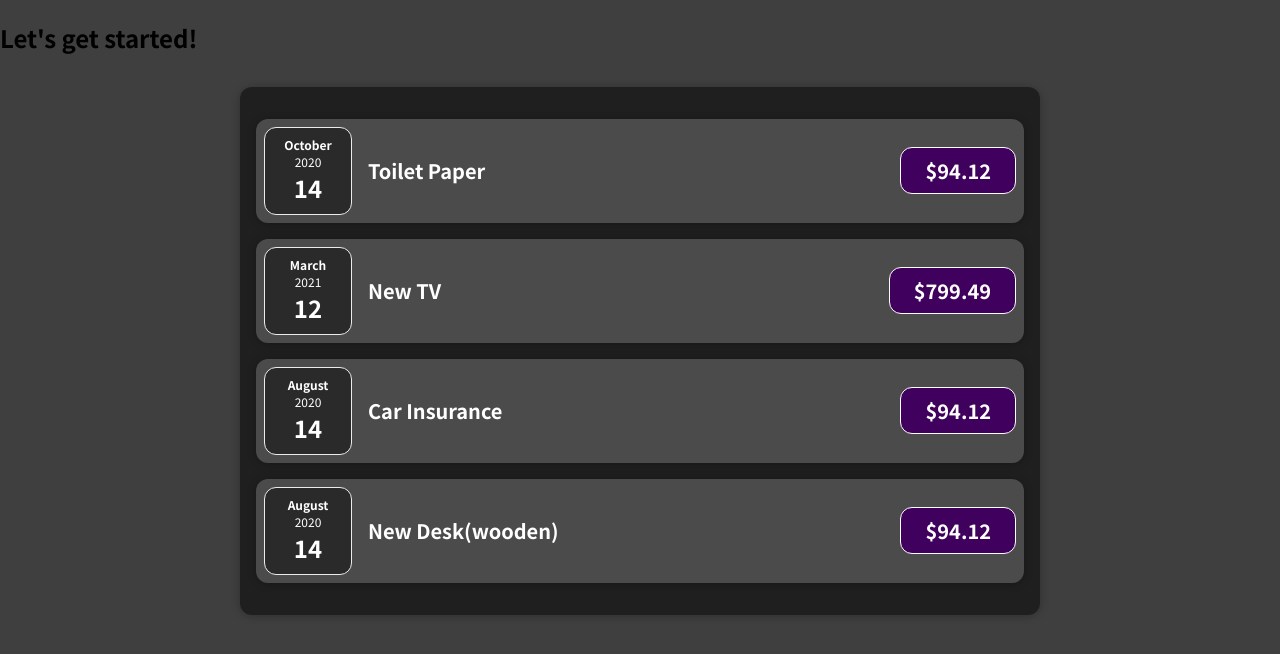
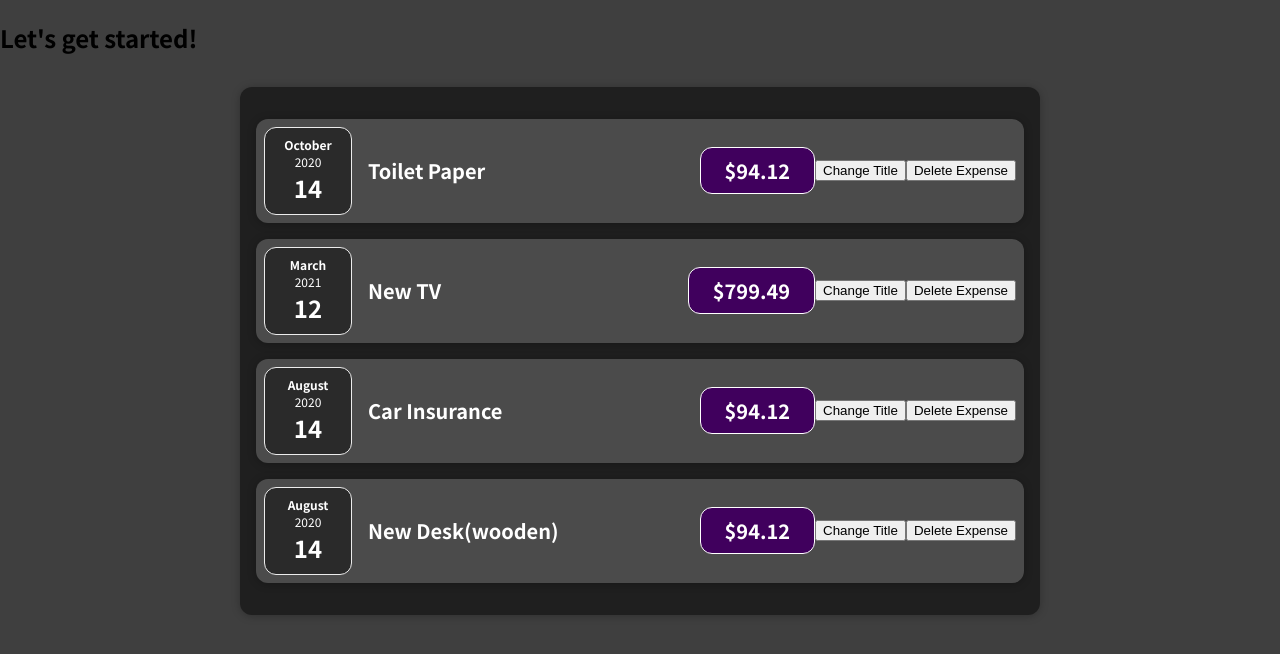
Before and after one commit to sahil194005/React-ExpenseTracker, a JavaScript app: page / in a window 1280 px wide. Shown: the top 654 px of the page. Built offline with nearby package versions, Linux system fonts and the light colour scheme.

Commit message:
added event listners

```diff
--- a/src/components/Expenses/ExpenseItem.js
+++ b/src/components/Expenses/ExpenseItem.js
@@ -2,6 +2,13 @@ import "./ExpenseItem.css";
 import ExpenseDate from "./ExpenseDate";
 import Card from "../UI/Card";
 const ExpenseItem = (props) => {
+	const clickHandler = () => {
+		console.log("clicked");
+	};
+	const deleteHandler=(e)=>{
+		e.preventDefault();
+		e.target.parentNode.remove()
+	}
 	return (
 		<Card className="expense-item">
 			<ExpenseDate date={props.date} />
@@ -9,6 +16,8 @@ const ExpenseItem = (props) => {
 				<h2>{props.title}</h2>
 				<div className="expense-item__price">${props.amount}</div>
 			</div>
+			<button onClick={clickHandler}>Change Title</button>
+			<button onClick = {deleteHandler}>Delete Expense</button>
 		</Card>
 	);
 };
--- a/src/components/Expenses/Expenses.js
+++ b/src/components/Expenses/Expenses.js
@@ -28,7 +28,7 @@ const expenses = [
 	},
 ];
 let ExpensesArr = expenses.map((expense) => {
-	return <ExpenseItem title={expense.title} amount={expense.amount} date={expense.date} />;
+	return <ExpenseItem key={expense.id} title={expense.title} amount={expense.amount} date={expense.date} />;
 });
 const Expenses = () => {
 	return <Card className="expenses">{ExpensesArr}</Card>;
```
